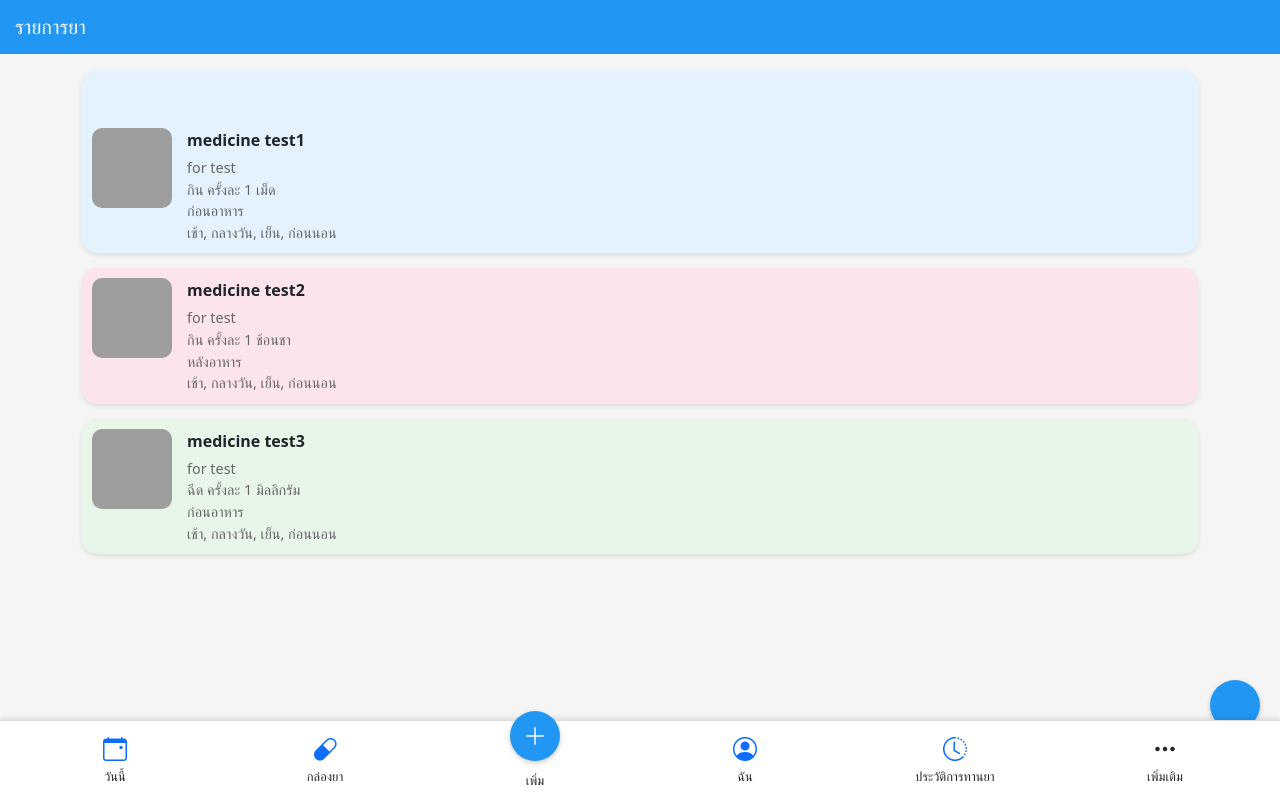
After one commit to nntch26/MyPillBuddy, a Django app: template myproject/myapp/templates/medication.html in a window 1280 px wide. The commit adds this page. Run offline with Django 4.2, Linux system fonts and the light colour scheme; the template is opened without the code that fills it, so the values that code supplies are empty; some libraries are stand-ins or nearby versions; grey boxes are pictures that could not be loaded.

Commit message:
templates medication

```diff
--- /dev/null
+++ b/myproject/myapp/templates/medication.html
@@ -0,0 +1,277 @@
+<!DOCTYPE html>
+<html lang="th">
+<head>
+    <meta charset="UTF-8">
+    <meta name="viewport" content="width=device-width, initial-scale=1.0">
+    <title>ตารางกินยา</title>
+    <link href="https://cdnjs.cloudflare.com/ajax/libs/bootstrap/5.3.2/css/bootstrap.min.css" rel="stylesheet">
+    <link href="https://cdnjs.cloudflare.com/ajax/libs/bootstrap-icons/1.11.1/font/bootstrap-icons.css" rel="stylesheet">
+    <style>
+        :root {
+            --primary-blue: #2196F3;
+        }
+
+        body {
+            background-color: #f5f5f5;
+        }
+
+        .bottom-nav {
+            position: fixed;
+            bottom: 0;
+            width: 100%;
+            background-color: white;
+            border-top: 1px solid #ddd;
+            padding: 10px;
+        }
+
+        .top-header {
+            background-color: var(--primary-blue);
+            color: white;
+            padding: 15px;
+            position: fixed;
+            top: 0;
+            width: 100%;
+            z-index: 1000;
+        }
+
+        .profile-img {
+            width: 40px;
+            height: 40px;
+            border-radius: 50%;
+            object-fit: cover;
+        }
+
+        .med-container {
+            margin-top: 70px;
+            margin-bottom: 70px;
+        }
+
+        .med-card {
+            background-color: white;
+            border-radius: 15px;
+            margin-bottom: 15px;
+            padding: 10px;
+            box-shadow: 0 2px 5px rgba(0,0,0,0.1);
+        }
+
+        .med-card.blue {
+            background-color: #E3F2FD;
+        }
+
+        .med-card.pink {
+            background-color: #FCE4EC;
+        }
+
+        .med-card.green {
+            background-color: #E8F5E9;
+        }
+
+        .med-image {
+            width: 80px;
+            height: 80px;
+            border-radius: 10px;
+            object-fit: cover;
+        }
+
+        .med-details {
+            flex: 1;
+            padding-left: 15px;
+        }
+
+        .med-name {
+            font-weight: bold;
+            margin-bottom: 5px;
+        }
+
+        .med-description {
+            font-size: 0.9rem;
+            color: #666;
+        }
+
+        .action-buttons {
+            position: absolute;
+            right: 10px;
+            top: 10px;
+        }
+
+        .bottom-nav {
+            position: fixed;
+            bottom: 0;
+            width: 100%;
+            background-color: white;
+            padding: 10px;
+            box-shadow: 0 -2px 5px rgba(0,0,0,0.1);
+        }
+
+        .add-button {
+            background-color: var(--primary-blue);
+            color: white;
+            width: 50px;
+            height: 50px;
+            border-radius: 50%;
+            position: fixed;
+            bottom: 70px;
+            right: 20px;
+            display: flex;
+            align-items: center;
+            justify-content: center;
+            font-size: 24px;
+            border: none;
+            box-shadow: 0 2px 5px rgba(0,0,0,0.2);
+        }
+
+        .taken {
+            color: #4CAF50;
+        }
+
+        .pending {
+            color: #F44336;
+        }
+
+        .nav-item {
+            text-align: center;
+            font-size: 0.8rem;
+            position: relative;
+        }
+
+        .nav-item i {
+            font-size: 1.5rem;
+            margin-bottom: 4px;
+        }
+
+        .nav-add-button {
+            width: 50px;
+            height: 50px;
+            border-radius: 50%;
+            background-color: #2196F3;
+            color: white;
+            border: none;
+            font-size: 24px;
+            position: relative;
+            top: -20px;
+            display: flex;
+            align-items: center;
+            justify-content: center;
+            margin: 0 auto;
+            box-shadow: 0 2px 5px rgba(0,0,0,0.2);
+        }
+
+        .nav-add-button:hover {
+            background-color: #1976D2;
+        }
+
+        .nav-add-button i {
+            margin: 0;
+        }
+
+    </style>
+</head>
+<body>
+    <div class="top-header d-flex justify-content-between align-items-center">
+        <div class="d-flex align-items-center">
+            <h5 class="mb-0">รายการยา</h5>
+        </div>
+    </div>
+
+    <div class="container med-container">
+        <div class="med-card blue position-relative">
+
+            <div class="d-flex mt-5">
+                <img src="/api/placeholder/80/80" alt="Medicine 1" class="med-image">
+                <div class="med-details">
+                    <div class="med-name">medicine test1</div>
+                    <div class="med-description">for test</div>
+                    <div class="med-description">กิน ครั้งละ 1 เม็ด</div>
+                    <div class="med-description">ก่อนอาหาร</div>
+                    <div class="med-description">เช้า, กลางวัน, เย็น, ก่อนนอน</div>
+                </div>
+            </div>
+            <div class="action-buttons">
+                <i class="fas fa-pen text-secondary"></i>
+                <i class="fas fa-trash text-secondary ms-2"></i>
+            </div>
+        </div>
+
+        <div class="med-card pink position-relative">
+            <div class="d-flex">
+                <img src="/api/placeholder/80/80" alt="Medicine 2" class="med-image">
+                <div class="med-details">
+                    <div class="med-name">medicine test2</div>
+                    <div class="med-description">for test</div>
+                    <div class="med-description">กิน ครั้งละ 1 ช้อนชา</div>
+                    <div class="med-description">หลังอาหาร</div>
+                    <div class="med-description">เช้า, กลางวัน, เย็น, ก่อนนอน</div>
+                </div>
+            </div>
+            <div class="action-buttons">
+                <i class="fas fa-pen text-secondary"></i>
+                <i class="fas fa-trash text-secondary ms-2"></i>
+            </div>
+        </div>
+
+        <div class="med-card green position-relative">
+            <div class="d-flex">
+                <img src="/api/placeholder/80/80" alt="Medicine 3" class="med-image">
+                <div class="med-details">
+                    <div class="med-name">medicine test3</div>
+                    <div class="med-description">for test</div>
+                    <div class="med-description">ฉีด ครั้งละ 1 มิลลิกรัม</div>
+                    <div class="med-description">ก่อนอาหาร</div>
+                    <div class="med-description">เช้า, กลางวัน, เย็น, ก่อนนอน</div>
+                </div>
+            </div>
+            <div class="action-buttons">
+                <i class="fas fa-pen text-secondary"></i>
+                <i class="fas fa-trash text-secondary ms-2"></i>
+            </div>
+        </div>
+    </div>
+
+    <button class="add-button">
+        <i class="fas fa-plus"></i>
+    </button>
+
+    <!-- bottom-nav -->
+    <nav class="bottom-nav">
+        <div class="row g-0">
+            <div class="col nav-item">
+                <a href="home.html">
+                     <i class="bi bi-calendar-event"></i>
+                </a>
+                <div>วันนี้</div>
+            </div>
+            <div class="col nav-item">
+                <a href="medication.html">
+                    <i class="bi bi-capsule"></i>
+                </a>
+                <div>กล่องยา</div>
+            </div>
+            <div class="col nav-item">
+                <a href="add_medication.html" class="nav-add-button">
+                    <i class="bi bi-plus-lg"></i>
+                </a>
+                <div style="margin-top: -10px;">เพิ่ม</div>
+            </div>
+            <div class="col nav-item active">
+                <a href="profile.html">
+                    <i class="bi bi-person-circle"></i>
+                </a>
+                <div>ฉัน</div>
+            </div>
+
+            <div class="col nav-item">
+                <a href="history.html">
+                    <i class="bi bi-clock-history"></i>
+                </a>
+                <div>ประวัติการทานยา</div>
+            </div>
+            <div class="col nav-item">
+                <i class="bi bi-three-dots"></i>
+                <div>เพิ่มเติม</div>
+            </div>
+        </div>
+    </nav>
+
+    <script src="https://cdnjs.cloudflare.com/ajax/libs/bootstrap/5.3.2/js/bootstrap.bundle.min.js"></script>
+</body>
+</html>
```
Also changed, not shown: myproject/myapp/templates/history.html (added, +218 -0 lines), myproject/myapp/templates/home.html (+16 -3 lines), myproject/myapp/templates/navbar.html (+16 -6 lines).
